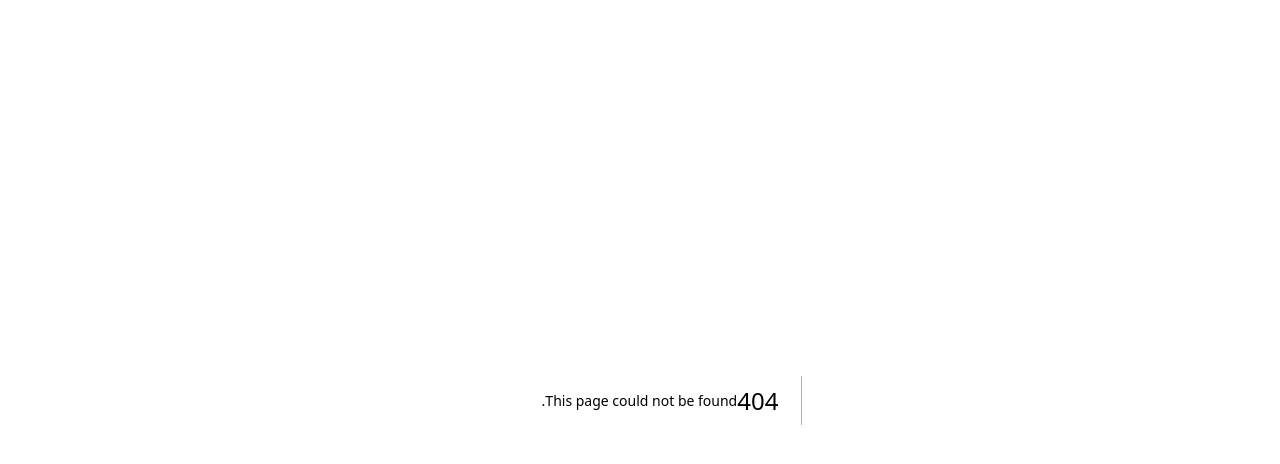
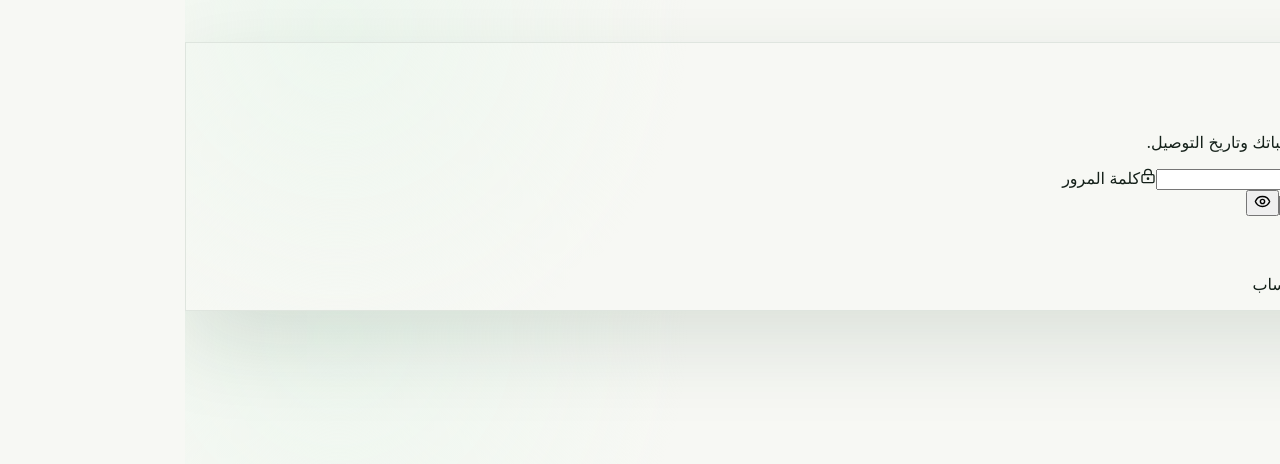
Before and after one commit to yopisimoni/yopisimoni, a Next.js app in the folder projects/khenifra-bike-delivery/: page /signin in a window 1280 px wide. Before the commit this address had no page. Shown: the top 464 px of the page. Built offline with nearby package versions, Linux system fonts and the light colour scheme; no server answers.

Commit message:
Add customer sign in page

```diff
--- /dev/null
+++ b/projects/khenifra-bike-delivery/src/app/signin/page.tsx
@@ -0,0 +1,62 @@
+"use client";
+
+import Link from "next/link";
+import { FormEvent, useState } from "react";
+import { Eye, EyeOff, LockKeyhole, Mail } from "lucide-react";
+import BrandMark from "@/components/BrandMark";
+import { signIn } from "@/lib/appwrite/auth";
+
+export default function SignInPage() {
+  const [busy, setBusy] = useState(false);
+  const [error, setError] = useState("");
+  const [showPassword, setShowPassword] = useState(false);
+
+  async function submit(event: FormEvent<HTMLFormElement>) {
+    event.preventDefault();
+    setBusy(true);
+    setError("");
+    const form = new FormData(event.currentTarget);
+
+    try {
+      await signIn(
+        String(form.get("email") || "").trim(),
+        String(form.get("password") || "")
+      );
+      window.location.href = "/account";
+    } catch (err: any) {
+      setError(err?.message || "البريد الإلكتروني أو كلمة المرور غير صحيحة.");
+    } finally {
+      setBusy(false);
+    }
+  }
+
+  return (
+    <main dir="rtl" className="authPage">
+      <Link href="/" className="authBrand"><BrandMark/></Link>
+      <section className="authCard elevatedCard">
+        <span className="status">مرحباً بعودتك</span>
+        <h1>تسجيل الدخول</h1>
+        <p className="authIntro">ادخل إلى حسابك لمتابعة طلباتك وتاريخ التوصيل.</p>
+
+        <form className="authForm" onSubmit={submit}>
+          <label><span><Mail size={16}/>البريد الإلكتروني</span><input name="email" required type="email" autoComplete="email"/></label>
+          <label>
+            <span><LockKeyhole size={16}/>كلمة المرور</span>
+            <div className="passwordField">
+              <input name="password" required type={showPassword ? "text" : "password"} autoComplete="current-password"/>
+              <button type="button" onClick={() => setShowPassword((value) => !value)} aria-label="إظهار أو إخفاء كلمة المرور">
+                {showPassword ? <EyeOff size={17}/> : <Eye size={17}/>}
+              </button>
+            </div>
+          </label>
+
+          <div className="authForgotRow"><Link href="/forgot-password">نسيت كلمة المرور؟</Link></div>
+          {error ? <p className="formError">{error}</p> : null}
+          <button className="authSubmit" type="submit" disabled={busy}>{busy ? "جارٍ الدخول..." : "تسجيل الدخول"}</button>
+        </form>
+
+        <p className="authSwitch">ليس لديك حساب؟ <Link href="/signup">إنشاء حساب</Link></p>
+      </section>
+    </main>
+  );
+}
```
